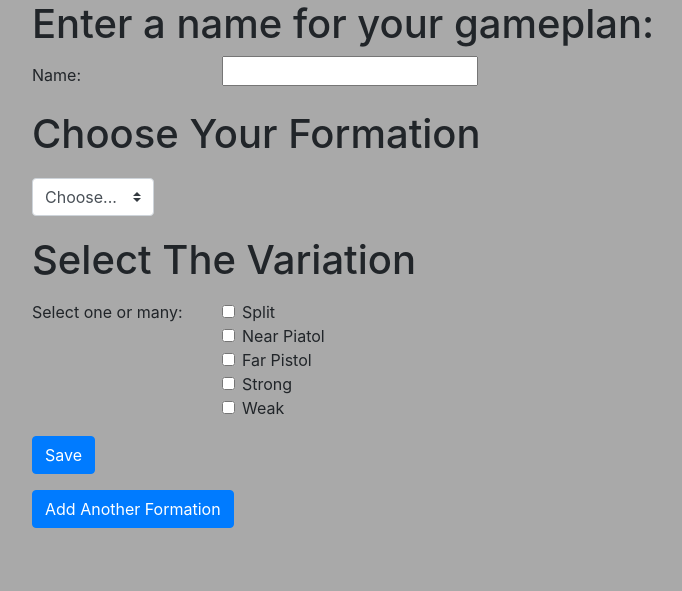
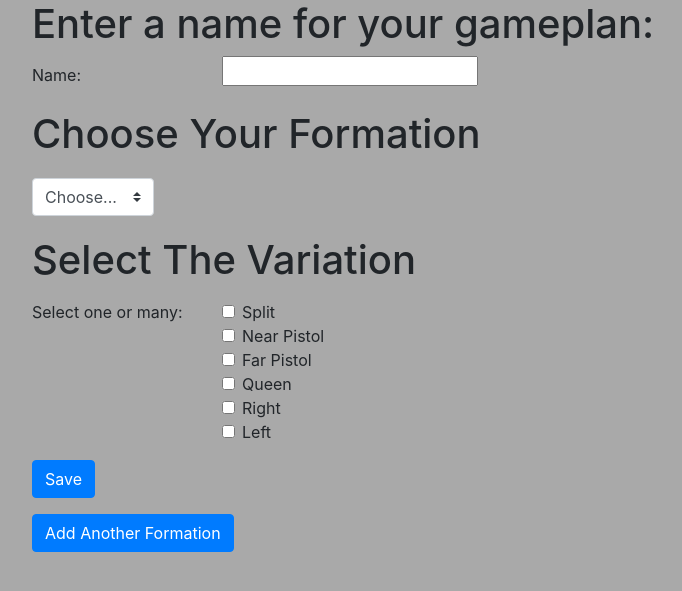
Before and after one commit to ercx80/StatsApp, a Flask app: page /add in a window 1280 px wide. Shown: the part 56-647 px from the top of the page, without its empty margins (53-735 px from the left). Run offline with Flask 2, Linux system fonts and the light colour scheme; some libraries are stand-ins or nearby versions.

Commit message:
Working on passing data from form

```diff
--- a/main.py
+++ b/main.py
@@ -65,44 +65,25 @@ def search():
 
 @app.route('/add', methods=['POST','GET'])
 def add():
-    plan_name = ''
-    formation_choice = ''
-    variation_choice = ''
 
-
-    plan_error = ''
-    formation_error = ''
-    variation_error = ''
-
-    if request.method == 'POST':
-        plan_name = request.form['plan']
-        formation_choice = request.form['choice']
-        variation_choice = request.form['variation']
-
-        if plan_name == '':
-            plan_error = 'This field cannot be empty'
-        if formation_choice == '':
-            formation_error = 'Please choose a formation'
-        if variation_choice == '':
-            variation_error = 'Please choose a variation'
-
-        if not plan_error and not formation_error and not variation_error:
-            new_plan = Gameplans(plan_name)
-            new_form = Formations(formation_choice)
-            new_var = Variations(variation_choice)
-
-            db.session.add(new_plan)
-            db.session.commit()
-            return redirect('/tally?id={}'.format(new_plan.id, new_form.id, new_var.id))
-        else:
-                return render_template('add.html', plan_error, formation_error, variation_error)
 
     return render_template('add.html')
 
 @app.route('/tally', methods=['POST','GET'])
 def tally():
-    return render_template('tally.html')
 
+    if request.method == 'POST':
+        plan_name = request.form
+        #formation_choice = request.form
+        #variation_choice = request.form
+        tally = request.form
+
+
+
+        return render_template('/tally.html', plan_name=plan_name, tally=tally)
+    #return render_template('tally.html')
+
+#This method is only used to get data from form, not DB.
 
 
 
--- a/templates/add.html
+++ b/templates/add.html
@@ -2,12 +2,12 @@
 {%block title%}Football Stats{%endblock%}
 {% block content %}
 <div class='container'>
-<form action='/add' method='POST'>
+<form action='/tally' method='POST'>
 <h1>Enter a name for your gameplan:</h1>
   <div class="form-group row">
     <label for="plan" class="col-sm-2 col-form-label">Name:</label>
     <div class="col-sm-10">
-      <input type="text" id="plan" name='plan' value='{{request.form['plan']}}'>
+      <input type="text" >
       {%if plan_error%}
       <div class = error>{{plan_error}}</div>
       {% endif %}
@@ -18,7 +18,7 @@
     <div class="col-auto my-1">
       <select class="custom-select mr-sm-2" id="inlineFormCustomSelect">
         <option selected>Choose...</option>
-        <option value="doubles">Doubles</option>
+        <option name = "doubles" >Doubles</option>
       </select>
     </div>
   </div>
@@ -28,33 +28,39 @@
     <div class="col-sm-2">Select one or many:</div>
     <div class="col-sm-10">
       <div class="form-check">
-        <input class="form-check-input" type="checkbox" id="split">
+        <input class="form-check-input"  type="checkbox" id="split">
         <label class="form-check-label" for="split">
           Split
         </label>
       </div>
       <div class="form-check">
         <input class="form-check-input" type="checkbox" id="nearPistol">
-        <label class="form-check-label" for="nearPiatol">
-          Near Piatol
+        <label class="form-check-label" for="nearPistol">
+          Near Pistol
         </label>
       </div>
       <div class="form-check">
-        <input class="form-check-input" type="checkbox" id="farPistol">
+        <input class="form-check-input"  type="checkbox" id="farPistol">
         <label class="form-check-label" for="farPistol">
           Far Pistol
         </label>
       </div>
       <div class="form-check">
-        <input class="form-check-input" type="checkbox" id="strong">
-        <label class="form-check-label" for="strong">
-          Strong
+        <input class="form-check-input"   type="checkbox" id="queen">
+        <label class="form-check-label" for="queen">
+          Queen
         </label>
       </div>
       <div class="form-check">
-        <input class="form-check-input" type="checkbox" id="weak">
-        <label class="form-check-label" for="weak">
-          Weak
+        <input class="form-check-input"  type="checkbox" id="right">
+        <label class="form-check-label" for="right">
+          Right
+        </label>
+      </div>
+      <div class="form-check">
+        <input class="form-check-input"  type="checkbox" id="left">
+        <label class="form-check-label" for="left">
+          Left
         </label>
       </div>
     </div>
@@ -67,7 +73,7 @@
   </div>
    <div class="form-group row">
     <div class="col-sm-10">
-      <button type="submit" value = 'add' class="btn btn-primary">Add Another Formation</button>
+      <button type="submit" class="btn btn-primary">Add Another Formation</button>
     </div>
   </div>
 
```
Also changed, not shown: templates/tally.html (+10 -4 lines).
